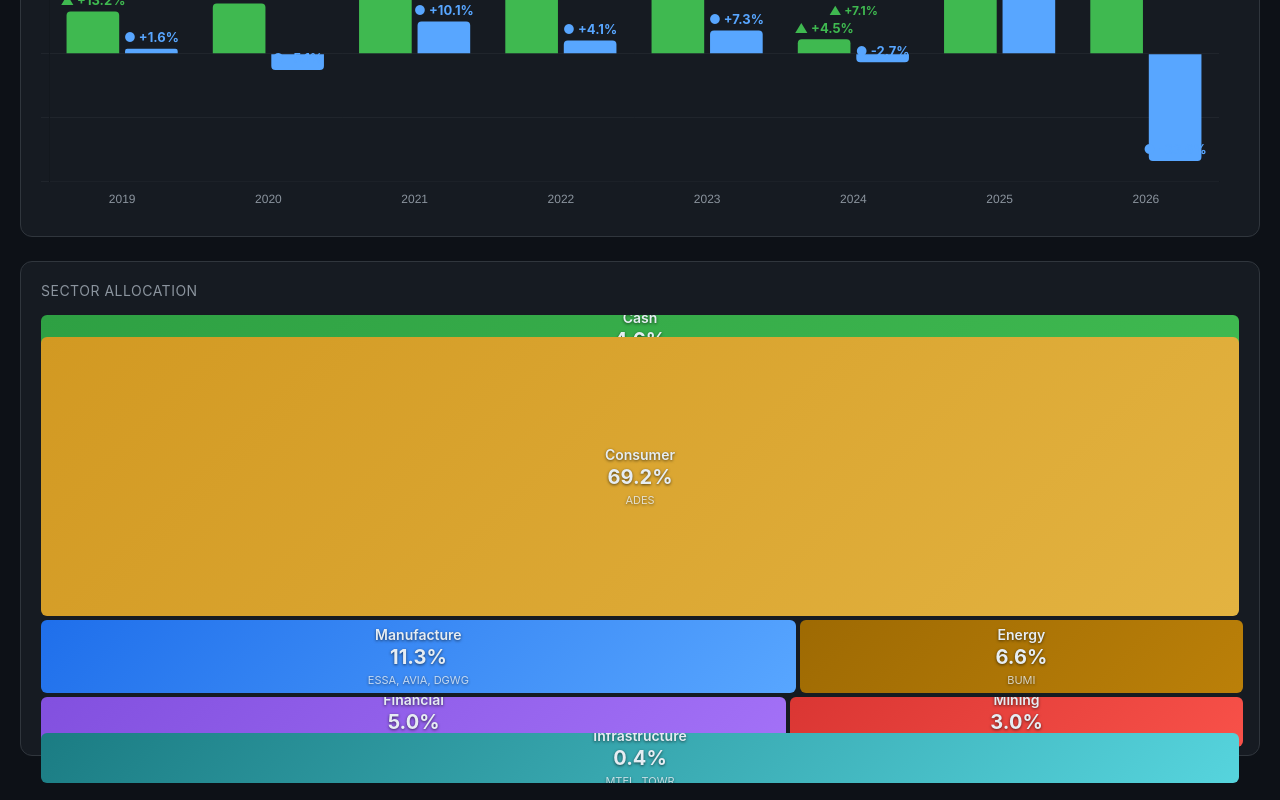
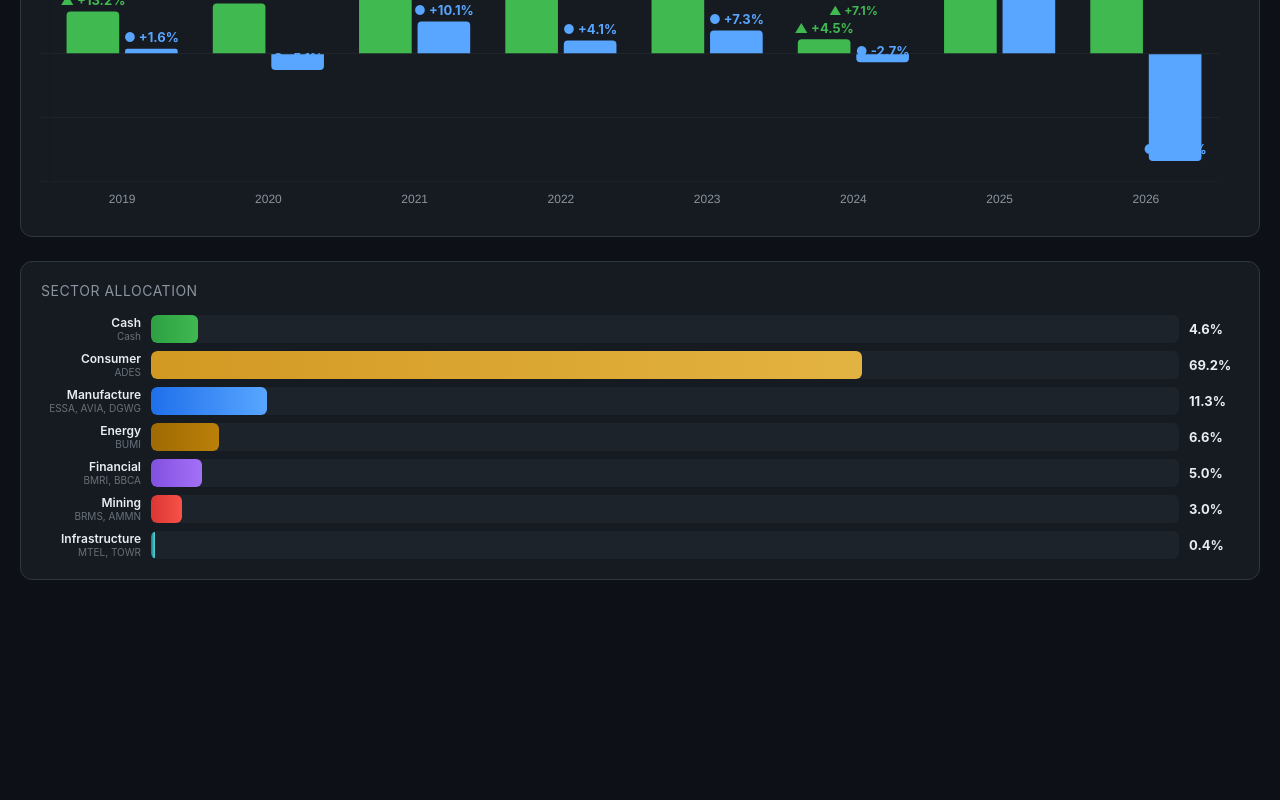
Before and after one commit to ronysitepu/RKSportofolioDB, a plain HTML site: page index.html in a window 1280 px wide. Shown: the part 631-1431 px from the top of the page. After the commit the page ends 1255 px from the top, so only its background shows below. Drawn offline with nearby package versions, Linux system fonts and the light colour scheme.

Commit message:
treemap -> horizontal bar chart with labels

```diff
--- a/index.html
+++ b/index.html
@@ -122,47 +122,37 @@
     .kpi-value { font-size: 22px; }
   }
 
-  /* Treemap */
-  .treemap-container {
-    width: 100%; display: flex; flex-direction: column; gap: 4px;
-    height: 420px;
+  /* Sector Bar Chart */
+  .sector-bar-chart {
+    width: 100%; display: flex; flex-direction: column; gap: 8px;
   }
-  .treemap-row {
-    display: flex; gap: 4px; width: 100%;
-    min-height: 0;
+  .sector-bar-row {
+    display: flex; align-items: center; gap: 10px;
   }
-  .treemap-cell {
-    position: relative; border-radius: 6px; overflow: hidden;
-    display: flex; flex-direction: column; justify-content: center;
-    align-items: center;
-    transition: transform .15s, box-shadow .15s; cursor: default;
-    padding: 6px; min-height: 50px; box-sizing: border-box;
+  .sector-bar-label {
+    width: 100px; flex-shrink: 0;
+    font-size: 12px; color: var(--muted); text-align: right;
   }
-  .treemap-cell:hover {
-    transform: scale(1.03); box-shadow: 0 4px 20px rgba(0,0,0,.5);
-    z-index: 10;
+  .sector-bar-label .name { color: var(--text); font-weight: 600; }
+  .sector-bar-label .stocks { font-size: 10px; opacity: .7; }
+  .sector-bar-track {
+    flex: 1; height: 28px; border-radius: 6px; overflow: hidden;
+    background: rgba(48,54,61,0.3);
   }
-  .treemap-cell .sector-name {
-    font-size: 14px; font-weight: 600; text-shadow: 0 1px 3px rgba(0,0,0,.6);
-    text-align: center;
+  .sector-bar-fill {
+    height: 100%; border-radius: 6px; transition: width .3s;
   }
-  .treemap-cell .sector-pct {
-    font-size: 20px; font-weight: 700; text-shadow: 0 1px 3px rgba(0,0,0,.6);
-    margin-top: 2px;
+  .sector-bar-pct {
+    width: 50px; flex-shrink: 0;
+    font-size: 13px; font-weight: 700; text-align: left;
   }
-  .treemap-cell .sector-stocks {
-    font-size: 11px; opacity: .8; text-shadow: 0 1px 3px rgba(0,0,0,.6);
-    margin-top: 4px; text-align: center;
-  }
-
-  /* Sector Colors — ONLY Cash is green */
-  .sector-Consumer      { background: linear-gradient(135deg, #d29922, #e3b341); }
-  .sector-Manufacture   { background: linear-gradient(135deg, #1f6feb, #58a6ff); }
-  .sector-Energy        { background: linear-gradient(135deg, #9e6a03, #bb8009); }
-  .sector-Financial     { background: linear-gradient(135deg, #8250df, #a371f7); }
-  .sector-Mining        { background: linear-gradient(135deg, #da3633, #f85149); }
-  .sector-Infrastructure { background: linear-gradient(135deg, #1b7c83, #56d4dd); }
-  .sector-Cash          { background: linear-gradient(135deg, #2ea043, #3fb950); }
+  .sector-bar-color-Consumer      { background: linear-gradient(90deg, #d29922, #e3b341); }
+  .sector-bar-color-Manufacture   { background: linear-gradient(90deg, #1f6feb, #58a6ff); }
+  .sector-bar-color-Energy        { background: linear-gradient(90deg, #9e6a03, #bb8009); }
+  .sector-bar-color-Financial     { background: linear-gradient(90deg, #8250df, #a371f7); }
+  .sector-bar-color-Mining        { background: linear-gradient(90deg, #da3633, #f85149); }
+  .sector-bar-color-Infrastructure { background: linear-gradient(90deg, #1b7c83, #56d4dd); }
+  .sector-bar-color-Cash          { background: linear-gradient(90deg, #2ea043, #3fb950); }
 
   /* Loading / Error states */
   .loading {
@@ -218,7 +208,7 @@
   <!-- Treemap Section -->
   <div class="card">
     <div class="card-title">Sector Allocation</div>
-    <div class="treemap-container" id="treemap"></div>
+    <div class="sector-bar-chart" id="sectorChart"></div>
   </div>
 
   <!-- Loading -->
@@ -678,68 +668,32 @@ function renderLineChart(ctx, data, range) {
   });
 }
 
-// ─── Render Treemap ────────────────────────────────────────────────────
+// ─── Render Sector Bar Chart ───────────────────────────────────────────
 function renderTreemap() {
-  const container = document.getElementById('treemap');
+  const container = document.getElementById('sectorChart');
   const sectors = rawData.sectors;
 
+  // Cash first, then rest by size desc
   const cash = sectors.filter(s => s.sector === 'Cash');
   const others = sectors.filter(s => s.sector !== 'Cash').sort((a, b) => b.pct - a.pct);
+  const sorted = [...cash, ...others];
 
   let html = '';
-
-  // Row 1: Cash — full width on top, green
-  for (const s of cash) {
-    const cls = 'sector-' + s.sector.replace(/\s+/g, '');
-    html += `<div class="treemap-row" style="flex:${s.pct} 1 0">
-      <div class="treemap-cell ${cls}" style="width:100%">
-        <div class="sector-name">${s.sector}</div>
-        <div class="sector-pct">${s.pct.toFixed(1)}%</div>
-        <div class="sector-stocks">${s.stocks.join(', ')}</div>
-      </div>
-    </div>`;
+  for (const s of sorted) {
+    const colorClass = 'sector-bar-color-' + s.sector.replace(/\s+/g, '');
+    const stocksStr = s.stocks.join(', ');
+    html += `
+      <div class="sector-bar-row">
+        <div class="sector-bar-label">
+          <div class="name">${s.sector}</div>
+          <div class="stocks">${stocksStr}</div>
+        </div>
+        <div class="sector-bar-track">
+          <div class="sector-bar-fill ${colorClass}" style="width:${s.pct}%"></div>
+        </div>
+        <div class="sector-bar-pct">${s.pct.toFixed(1)}%</div>
+      </div>`;
   }
-
-  // Row 2: Consumer — full width
-  const consumer = others.slice(0, 1);
-  const rest = others.slice(1);
-
-  for (const s of consumer) {
-    const cls = 'sector-' + s.sector.replace(/\s+/g, '');
-    html += `<div class="treemap-row" style="flex:${s.pct} 1 0">
-      <div class="treemap-cell ${cls}" style="width:100%">
-        <div class="sector-name">${s.sector}</div>
-        <div class="sector-pct">${s.pct.toFixed(1)}%</div>
-        <div class="sector-stocks">${s.stocks.join(', ')}</div>
-      </div>
-    </div>`;
-  }
-
-  // Rows 3+: remaining sectors in 2-3 column rows
-  if (rest.length > 0) {
-    // Split rest into rows of 2-3 items each
-    const rows = [];
-    for (let i = 0; i < rest.length; i += 2) {
-      rows.push(rest.slice(i, i + 2));
-    }
-
-    for (const row of rows) {
-      if (row.length === 0) continue;
-      const rowPct = row.reduce((s, x) => s + x.pct, 0);
-      html += `<div class="treemap-row" style="flex:${rowPct} 1 0">`;
-      for (const s of row) {
-        const cls = 'sector-' + s.sector.replace(/\s+/g, '');
-        const w = ((s.pct / rowPct) * 100).toFixed(1);
-        html += `<div class="treemap-cell ${cls}" style="flex:0 0 ${w}%">
-          <div class="sector-name">${s.sector}</div>
-          <div class="sector-pct">${s.pct.toFixed(1)}%</div>
-          <div class="sector-stocks">${s.stocks.join(', ')}</div>
-        </div>`;
-      }
-      html += '</div>';
-    }
-  }
-
   container.innerHTML = html;
 }
 
```
